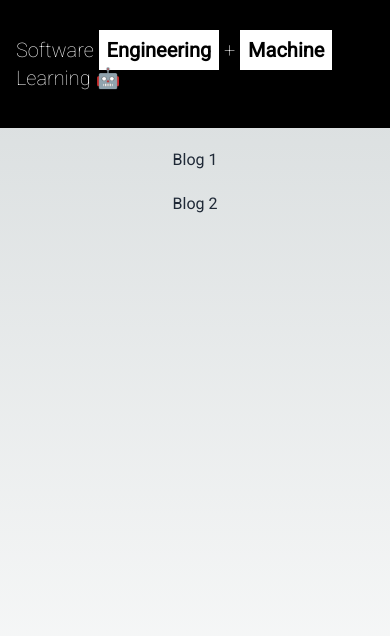
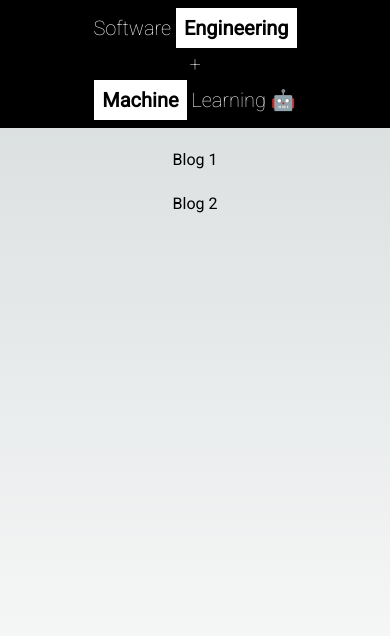
Before and after one commit to gateremark/gatereblog, a Next.js app: page / in a window 390 px wide. Shown: the top 636 px of the page. Built offline with nearby package versions, Linux system fonts and the light colour scheme.

Commit message:
style: navbar content flex col on small screens

```diff
--- a/app/components/Nav.tsx
+++ b/app/components/Nav.tsx
@@ -2,18 +2,22 @@ type Props = {};
 
 const Nav = (props: Props) => {
     return (
-        <div className="h-32 sm:h-36 md:h-40 lg:h-44 xl:h-48 bg-black text-white flex justify-center items-center text-xl sm:text-2xl md:text-3xl lg:text-4xl xl:text-5xl">
-            <h1 className="p-4 font-light">
+        <div className="h-32 sm:h-fit md:h-40 lg:h-44 xl:h-48 bg-black text-white flex justify-center items-center text-xl sm:text-2xl md:text-3xl lg:text-4xl xl:text-5xl">
+            <h1 className="p-4 font-light flex flex-col gap-2 items-center md:block">
                 {" "}
+                <span>
                     Software{" "}
                     <span className=" bg-white text-black p-2 font-semibold">
                         Engineering
                     </span>{" "}
+                </span>
                 +{" "}
+                <span>
                     <span className=" bg-white text-black p-2 font-semibold">
                         Machine
                     </span>{" "}
                     Learning 🤖
+                </span>
             </h1>
         </div>
     );
--- a/tailwind.config.ts
+++ b/tailwind.config.ts
@@ -15,6 +15,6 @@ const config: Config = {
             },
         },
     },
-    plugins: [require("daisyui")],
+    plugins: [],
 };
 export default config
```
Lines whose indentation alone changed are shown as unchanged.
